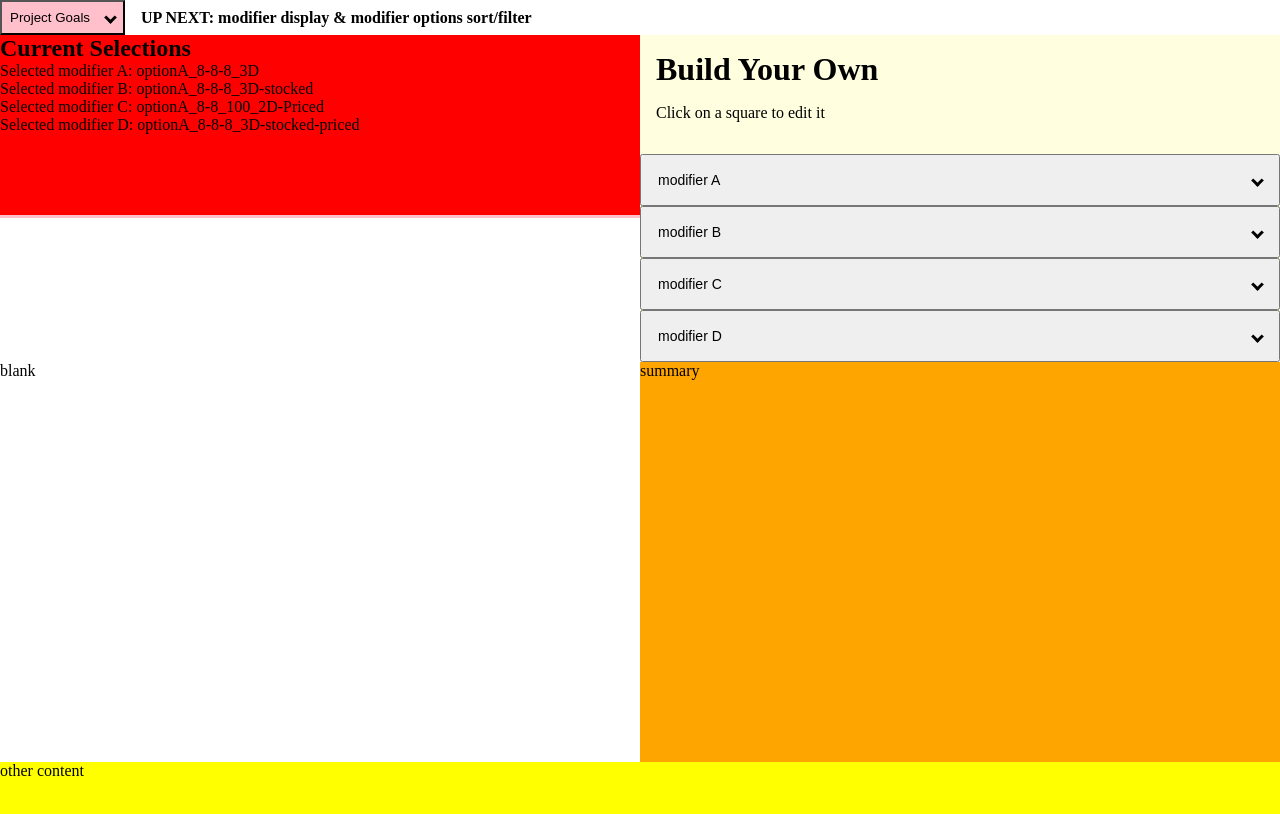
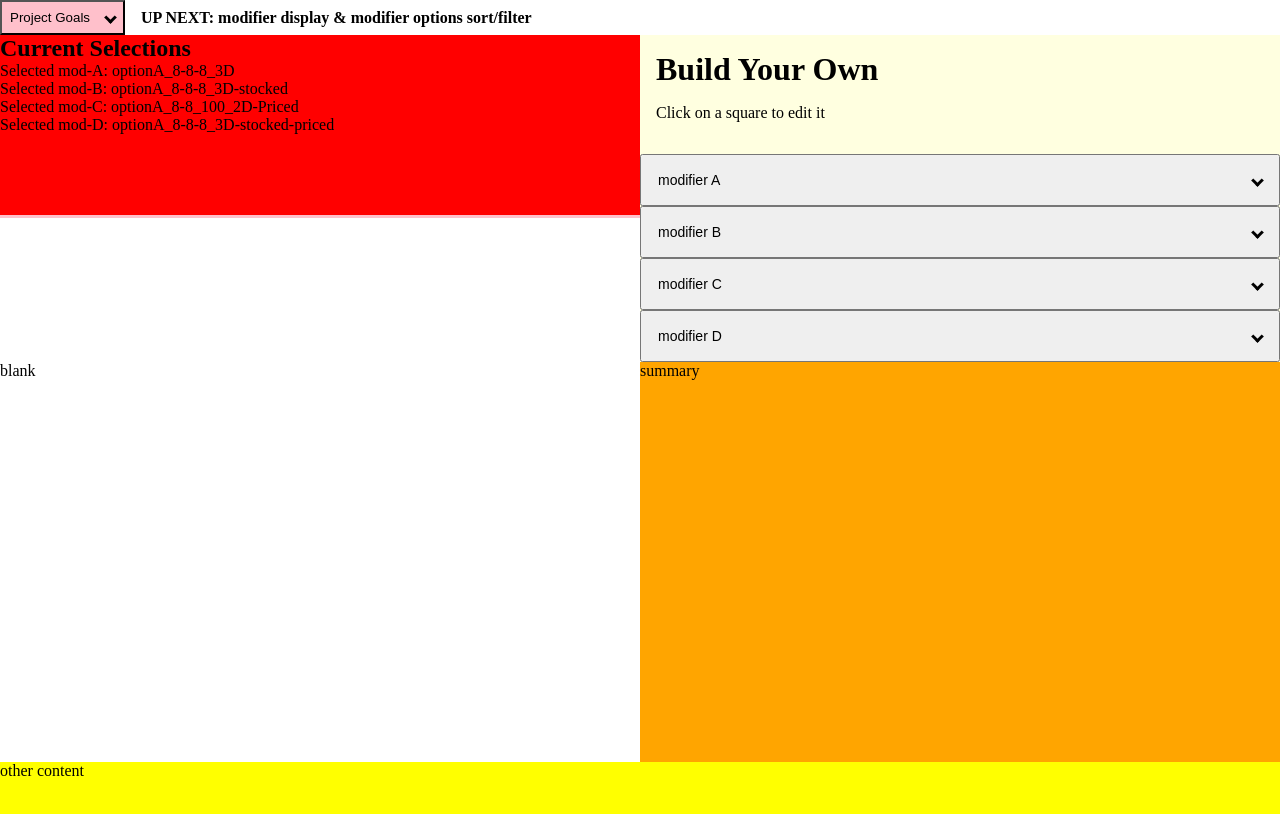
Before and after one commit to KierstenMiller/DnD-product-builder, a Next.js app in the folder next-app-test/: page /build-your-own in a window 1280 px wide. Shown: the top 814 px of the page. Built offline with nearby package versions, Linux system fonts and the light colour scheme.

Commit message:
mod id at top level for model

```diff
--- a/next-app-test/pages/build-your-own.tsx
+++ b/next-app-test/pages/build-your-own.tsx
@@ -1,5 +1,4 @@
 import Head from 'next/head'
-import { observer } from 'mobx-react-lite'
 
 import { BuildYourOwnModel } from '-/page-components/build-your-own/build-your-own-model'
 import { BuildYourOwnPage } from '-/page-components/build-your-own/build-your-own-page'
@@ -14,7 +13,7 @@ const data = {
 const BuildYourOwn = () => {
     // K-TODO: do this data massaging in getServerSideProps (if that is the method you choose for getting data)
     const model =  new BuildYourOwnModel({
-        config: data.modifiers.map(mod => ({ id: mod.label, selection: mod.options[0].id }))
+        config: data.modifiers.map(mod => ({ id: mod.id, selection: mod.options[0].id }))
     });
 
     return (
--- a/next-app-test/src/Components/modifier/modifier.tsx
+++ b/next-app-test/src/Components/modifier/modifier.tsx
@@ -64,6 +64,8 @@ export const Modifiers = observer(({model, modifiers}: BuildYourOwnPageI) => {
         });
         return {...mod, id:`${makeId(mod.label)}`,  groupedOptions: groupedOptions};
     })
+    console.log('new modifiers', newModifiers);
+    console.log('model.config', model.config);
     return <BasicAccordionGroup>
         {newModifiers.map(mod => <BasicAccordion
             key={mod.id}
@@ -74,7 +76,7 @@ export const Modifiers = observer(({model, modifiers}: BuildYourOwnPageI) => {
         >
             <CategorizedRadioInputGroup
                 heading={`${mod.label} ${mod.groupBy}`}
-                onChange={({newSelection}) => model.updateConfigItemSelection({id: mod.label, selection: newSelection})}
+                onChange={({newSelection}) => model.updateConfigItemSelection({id: mod.id, selection: newSelection})}
                 categorizedOptions={Object.entries(mod.groupedOptions)
                     .map(([category, options]) => ({id:`${mod.id}_${category}`, category, options}))
                 }
--- a/next-app-test/src/data/mockModifiers.data.ts
+++ b/next-app-test/src/data/mockModifiers.data.ts
@@ -3,6 +3,7 @@ import { mockOptions2DPriced, mockOptions3D, mockOptions3DStocked, mockOptions3D
 import { groupByValues, measurementValues, modifierCollectionDisplayValues, sortByValues } from "./mockUtil.data";
 
 export const mockModifierA = {
+    id: 'mod-A',
     label: 'modifier A',
     groupBy: groupByValues.height,
     sortBy:sortByValues.ascending,
@@ -13,6 +14,7 @@ export const mockModifierA = {
 }
 
 export const mockModifierB = {
+    id: 'mod-B',
     label: 'modifier B',
     groupBy: groupByValues.stocked,
     sortBy: [sortByValues.having, sortByValues.ascending],
@@ -23,6 +25,7 @@ export const mockModifierB = {
 }
 
 export const mockModifierC = {
+    id: 'mod-C',
     label: 'modifier C',
     groupBy: groupByValues.price,
     sortBy: [sortByValues.having, sortByValues.descending],
@@ -33,6 +36,7 @@ export const mockModifierC = {
 }
 
 export const mockModifierD = {
+    id: 'mod-D',
     label: 'modifier D',
     groupBy: groupByValues.width,
     sortBy: sortByValues.descending,
--- a/next-app-test/src/page-components/build-your-own/build-your-own.util.tsx
+++ b/next-app-test/src/page-components/build-your-own/build-your-own.util.tsx
@@ -13,6 +13,7 @@ export interface filterI {
     values: string[] | string[][],
 }
 export interface modifierI {
+    id: string,
     label: string,
     groupBy: groupByValues,
     sortBy: sortByValues | sortByValues[],
```
